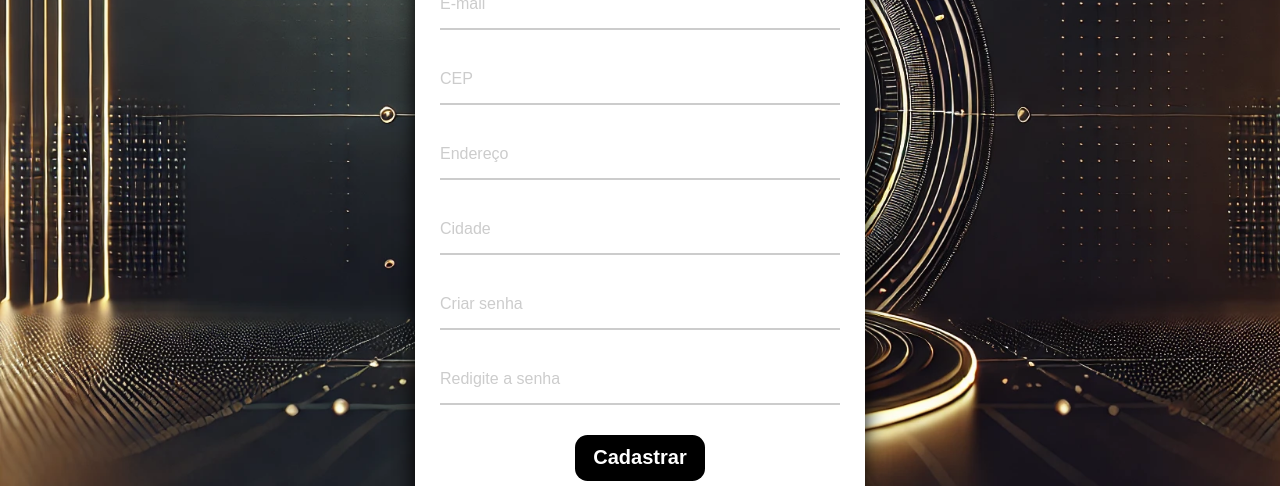
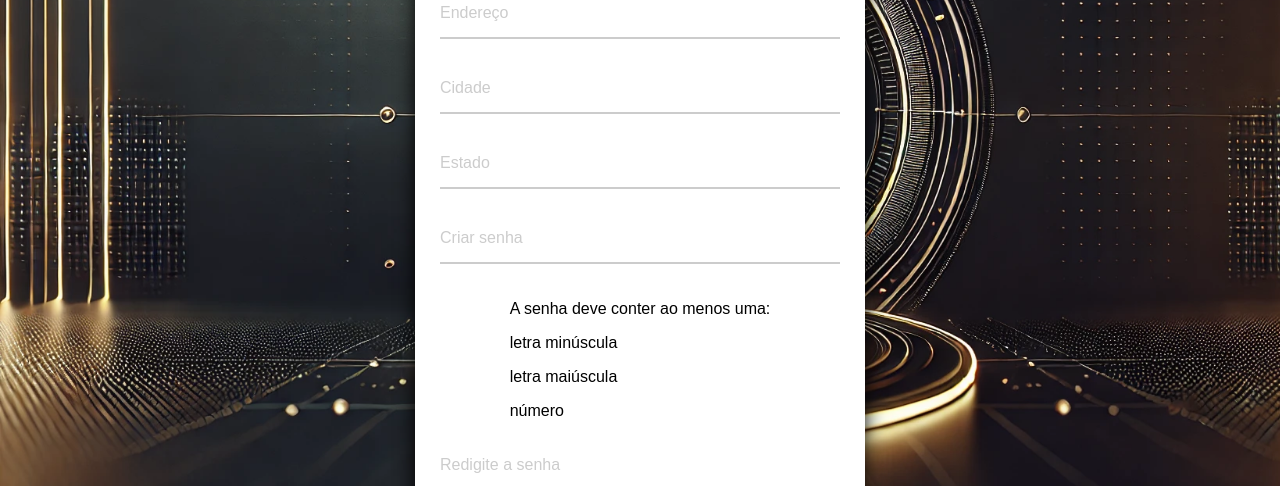
Before and after one commit to arthurdasilvaleal/Acompanhamento_Juridico, a React (Vite) app: page /cadastro in a window 1280 px wide. Shown: the part 249-735 px from the top of the page. Built offline with nearby package versions, Linux system fonts and the light colour scheme.

Commit message:
Adicionado: Maskara + api de validação de CEP, quase finalizado a tela Cadastro

```diff
--- a/package.json
+++ b/package.json
@@ -10,6 +10,7 @@
     "preview": "vite preview"
   },
   "dependencies": {
+    "@react-input/mask": "^2.0.4",
     "animate.css": "^4.1.1",
     "react": "^19.0.0",
     "react-dom": "^19.0.0",
--- a/src/Containers/Tela_Cadastro/index.jsx
+++ b/src/Containers/Tela_Cadastro/index.jsx
@@ -1,12 +1,48 @@
 import { useState } from "react";
-import { Link, redirect } from 'react-router-dom'
+import { Link } from 'react-router-dom'
 import { H_align, Container, Inputs_box, Header } from './style.jsx'
+import { InputMask } from "@react-input/mask";
 
 export default function Cadastro(){
+    const [cep, set_Cep] = useState("")
+    const [endereco, set_Endereco] = useState("")
+    const [cidade, set_Cidade] = useState("")
+    const [estado, set_Estado] = useState("")
     const [email, set_Email] = useState("")
     const [password, set_Password] = useState("")
     const [retype, set_Retype] = useState("")
+    const PassCreate = /^(?=.*[a-z])(?=.*[A-Z])(?=.*[0-9])[a-zA-Z0-9]{6,15}$/.test(password);
+    /*
+        1️⃣ ^ → Início da string.
+        2️⃣ (?=.*[a-z]) → Pelo menos uma letra minúscula.
+        3️⃣ (?=.*[A-Z]) → Pelo menos uma letra maiúscula.
+        4️⃣ (?=.*[0-9]) → Pelo menos um número.
+        5️⃣ [a-zA-Z0-9]{6,15} → Apenas letras e números, com 6 a 15 caracteres.
+        6️⃣ $ → Fim da string.
+
+        A função .test(password) retorna um booleano:
+
+        true → Se a senha estiver dentro dos critérios.
+        false → Se não atender aos requisitos.
+    */
     const PassEqual = password === retype || retype === "";
+
+    const buscarCep = async (cep) => {
+
+        try{
+            const response = await fetch(`https://viacep.com.br/ws/${cep}/json/`)
+            const data = await response.json()
+
+            if(!data.erro){
+                set_Endereco(data.logradouro)
+                set_Cidade(data.localidade)
+                set_Estado(data.uf)
+            }
+            else {
+                alert("CEP não encontrado!");
+            }
+        } catch (error){console.error("Erro ao buscar CEP:", error)}
+    }
 
     return(
         <H_align>
@@ -49,22 +85,35 @@ export default function Cadastro(){
                 </Inputs_box>
                 <Inputs_box>
                     <div className="input-container">
-                        <input type="text" className="input" required />
+                        <InputMask type="text" className="input" mask="_____-___"
+                        replacement={{ _: /\d/ }} onChange={(e) => {
+                            const catchCep = e.target.value;
+                            set_Cep(catchCep);
+                            if(catchCep.replace(/\D/g, "").length === 8){buscarCep(catchCep)}
+                        }}
+                        value={cep} required />
                         <label htmlFor="input" className="label">CEP</label>
                         <div className="underline" />
                     </div>
                 </Inputs_box>
                 <Inputs_box>
                     <div className="input-container">
-                        <input type="text" className="input" required />
+                        <input type="text" className="input" value={endereco} onChange={(e) => set_Endereco(e.target.value)} required />
                         <label htmlFor="input" className="label">Endereço</label>
                         <div className="underline" />
                     </div>
                 </Inputs_box>
                 <Inputs_box>
                     <div className="input-container">
-                        <input type="text" className="input" required />
+                        <input type="text" className="input" value={cidade} onChange={(e) => set_Cidade(e.target.value)} required />
                         <label htmlFor="input" className="label">Cidade</label>
+                        <div className="underline" />
+                    </div>
+                </Inputs_box>
+                <Inputs_box>
+                    <div className="input-container">
+                        <input type="text" className="input" value={estado} onChange={(e) => set_Estado(e.target.value)} required />
+                        <label htmlFor="input" className="label">Estado</label>
                         <div className="underline" />
                     </div>
                 </Inputs_box>
@@ -77,6 +126,12 @@ export default function Cadastro(){
                         <div className="underline" />
                     </div>
                 </Inputs_box>
+                <div>
+                    <p>A senha deve conter ao menos uma:</p>
+                    <p>letra minúscula</p>
+                    <p>letra maiúscula</p>
+                    <p>número</p>
+                </div>
                 <Inputs_box>
                     <div className="input-container">
                         <input type="password" className="input" id="second-pass" required
--- a/src/Containers/Tela_Cadastro/style.jsx
+++ b/src/Containers/Tela_Cadastro/style.jsx
@@ -80,6 +80,7 @@ export const Header = styled.div`
       padding-left: 30px;
       @media (max-width: 768px) {
         padding-left: 5px;
+        font-size: 6vw;
       }
     }
 
@@ -171,7 +172,7 @@ export const Inputs_box = styled.div`
         margin: 20px auto;
         width: 400px;
         @media (max-width: 768px) {
-          width: 300px;
+          width: 70vw;
         }
     }
 
```
Also changed, not shown: 1 other file (tests, documents, lock files or other folders).
